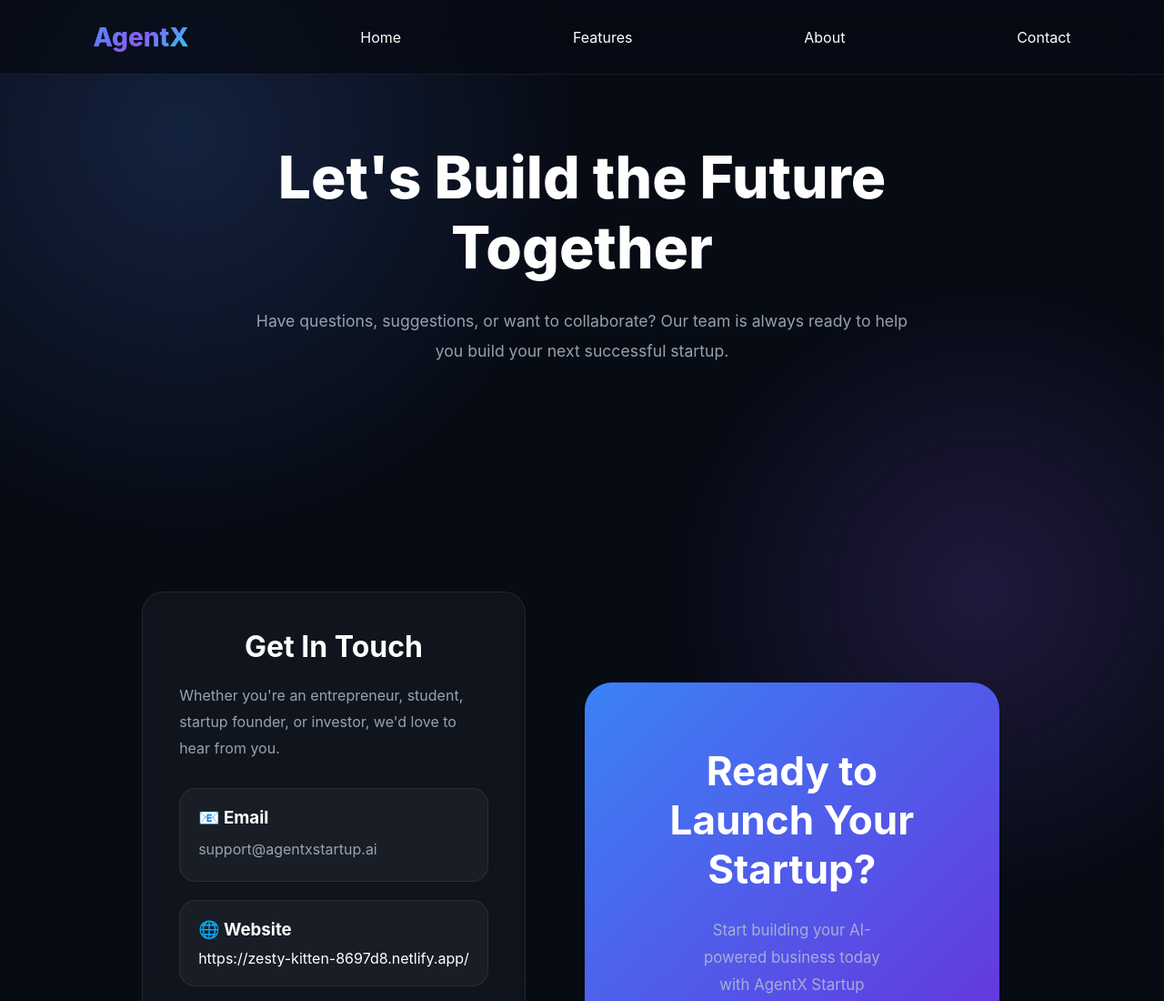
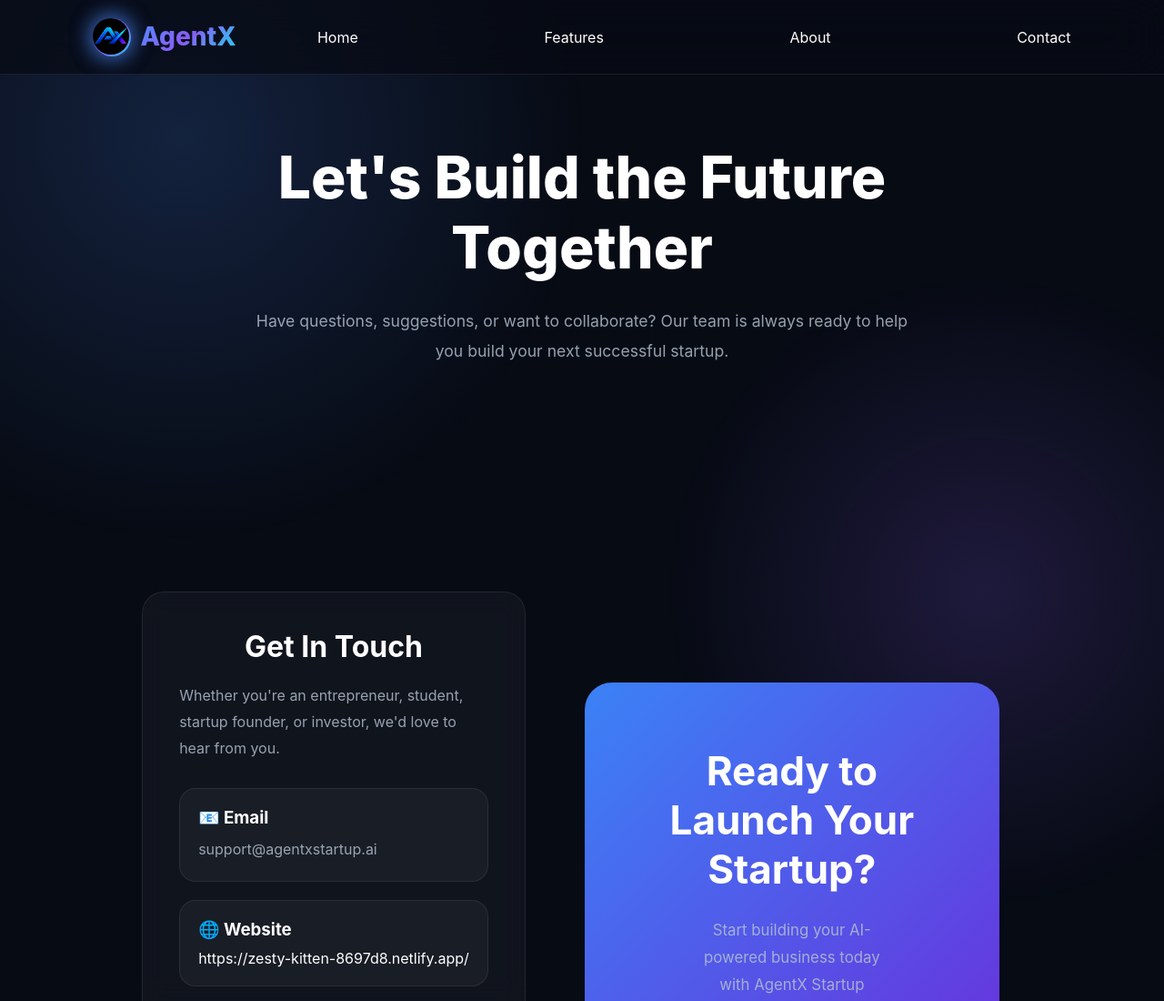
Before and after one commit to aaryak537/AgentX-Startup-Builder, a website: page contact.html in a window 1280 px wide. Shown: the top 1100 px of the page at 91% size. Drawn offline with Linux system fonts and the light colour scheme.

Commit message:
logo added

```diff
--- a/contact.html
+++ b/contact.html
@@ -23,10 +23,11 @@
 
 <header>
 <nav class="navbar">
-<div class="logo">
-<a href="index.html">
+  <div class="logo-circle">
+  <div class="logo">
+  <img src="images/logo.jpeg" alt="AgentX Logo" />
 <h2>Agent<span>X</span></h2>
-</a>
+  </div>
 </div>
 
 
```
